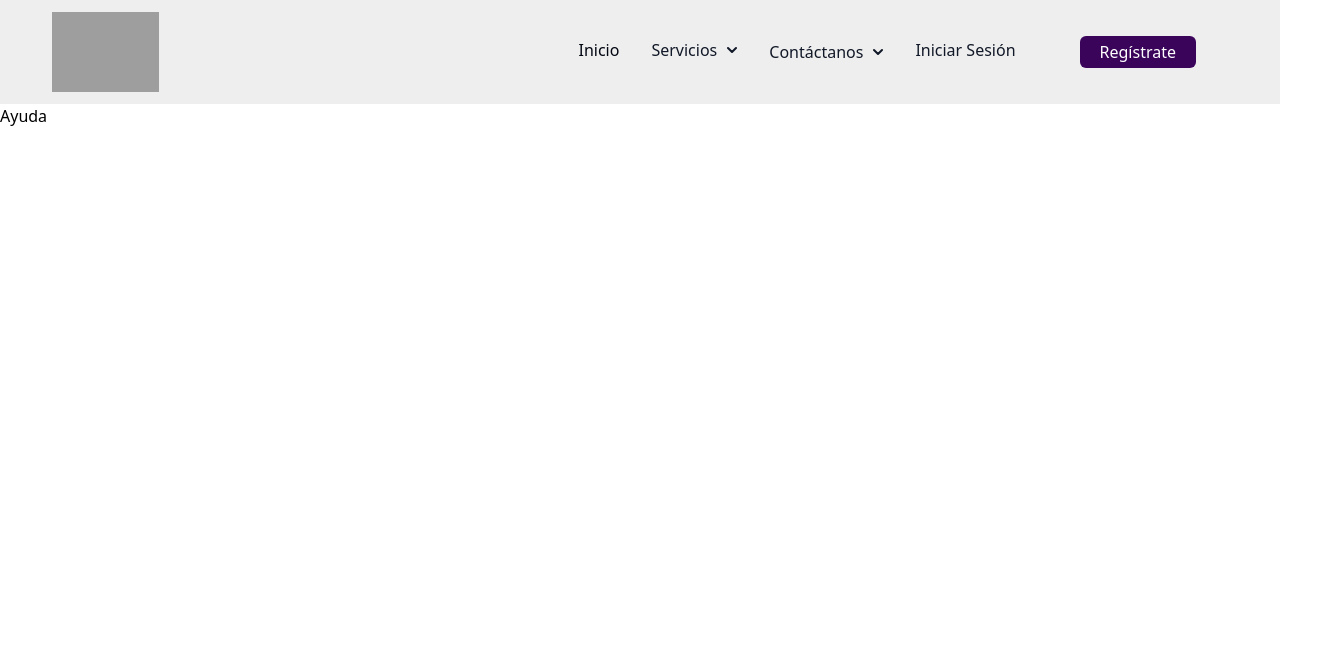
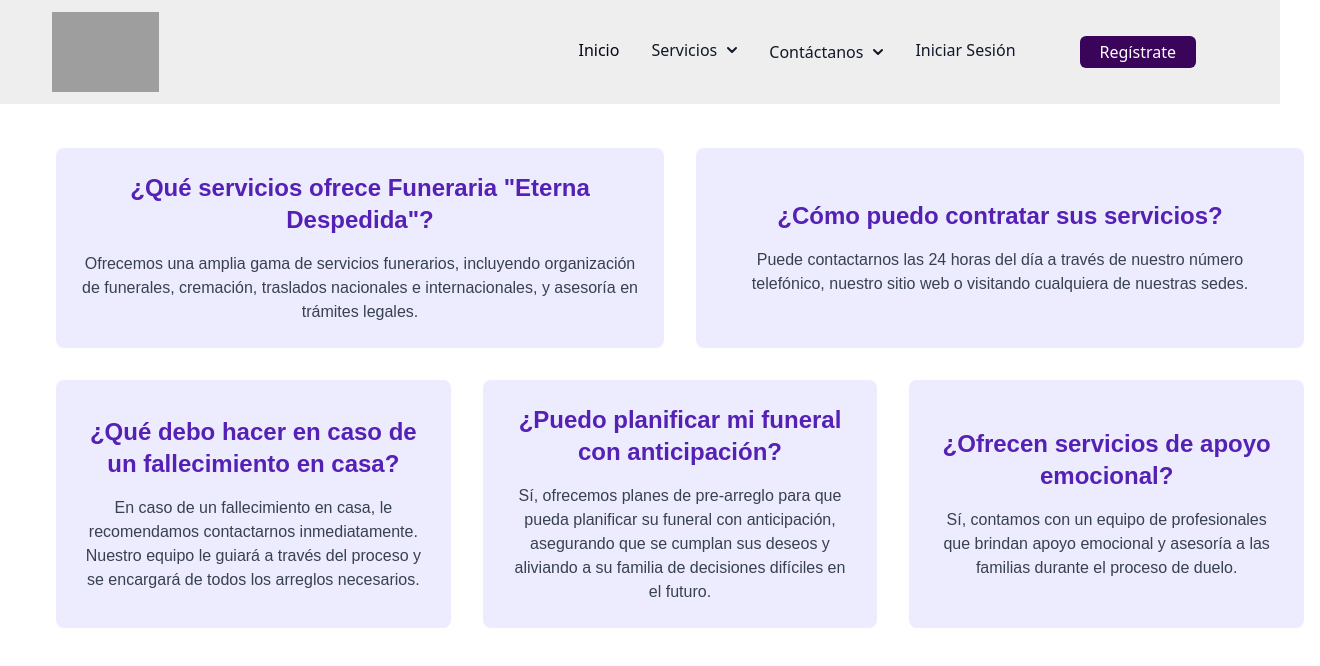
Before and after one commit to Luishg08/frontend-funerariaDigital, an Angular app: page /atencion/ayuda in a window 1280 px wide. Shown: the top 666 px of the page, 1320 px wide, since content can reach past the window. Built offline with nearby package versions, Linux system fonts and the light colour scheme; grey boxes are pictures that could not be loaded.

Commit message:
Se creó interface de ayuda

```diff
--- a/src/app/modelos/usuario.pqrs.model.ts
+++ b/src/app/modelos/usuario.pqrs.model.ts
@@ -4,5 +4,4 @@ export class UsuarioPqrsModel {
     tipo?: string="";
     mensaje?: string="";
 
-
 }
--- a/src/app/modulos/atencion/ayuda/ayuda.component.html
+++ b/src/app/modulos/atencion/ayuda/ayuda.component.html
@@ -1 +1,26 @@
-<h1>Ayuda </h1>
+<div class="container mx-auto py-8 px-4 ml-10 mr-10 mt-3">
+    <div class="grid grid-cols-1 md:grid-cols-2 gap-8 mb-8">
+        <div class="flex flex-col justify-center items-center bg-purple-100 p-6 rounded-lg">
+            <h2 class="text-2xl font-bold text-purple-800 mb-4 font-junge text-center">¿Qué servicios ofrece Funeraria "Eterna Despedida"?</h2>
+            <p class="text-gray-700 font-junge text-center">Ofrecemos una amplia gama de servicios funerarios, incluyendo organización de funerales, cremación, traslados nacionales e internacionales, y asesoría en trámites legales.</p>
+        </div>
+        <div class="flex flex-col justify-center items-center bg-purple-100 p-6 rounded-lg">
+            <h2 class="text-2xl font-bold text-purple-800 mb-4 font-junge text-center">¿Cómo puedo contratar sus servicios?</h2>
+            <p class="text-gray-700 font-junge text-center">Puede contactarnos las 24 horas del día a través de nuestro número telefónico, nuestro sitio web o visitando cualquiera de nuestras sedes.</p>
+        </div>
+    </div>
+    <div class="grid grid-cols-1 md:grid-cols-3 gap-8">
+        <div class="flex flex-col justify-center items-center bg-purple-100 p-6 rounded-lg">
+            <h2 class="text-2xl font-bold text-purple-800 mb-4 font-junge text-center">¿Qué debo hacer en caso de un fallecimiento en casa?</h2>
+            <p class="text-gray-700 font-junge text-center">En caso de un fallecimiento en casa, le recomendamos contactarnos inmediatamente. Nuestro equipo le guiará a través del proceso y se encargará de todos los arreglos necesarios.</p>
+        </div>
+        <div class="flex flex-col justify-center items-center bg-purple-100 p-6 rounded-lg">
+            <h2 class="text-2xl font-bold text-purple-800 mb-4 font-junge text-center">¿Puedo planificar mi funeral con anticipación?</h2>
+            <p class="text-gray-700 font-junge text-center">Sí, ofrecemos planes de pre-arreglo para que pueda planificar su funeral con anticipación, asegurando que se cumplan sus deseos y aliviando a su familia de decisiones difíciles en el futuro.</p>
+        </div>
+        <div class="flex flex-col justify-center items-center bg-purple-100 p-6 rounded-lg">
+            <h2 class="text-2xl font-bold text-purple-800 mb-4 font-junge text-center">¿Ofrecen servicios de apoyo emocional?</h2>
+            <p class="text-gray-700 font-junge text-center">Sí, contamos con un equipo de profesionales que brindan apoyo emocional y asesoría a las familias durante el proceso de duelo.</p>
+        </div>
+    </div>
+</div>
```
